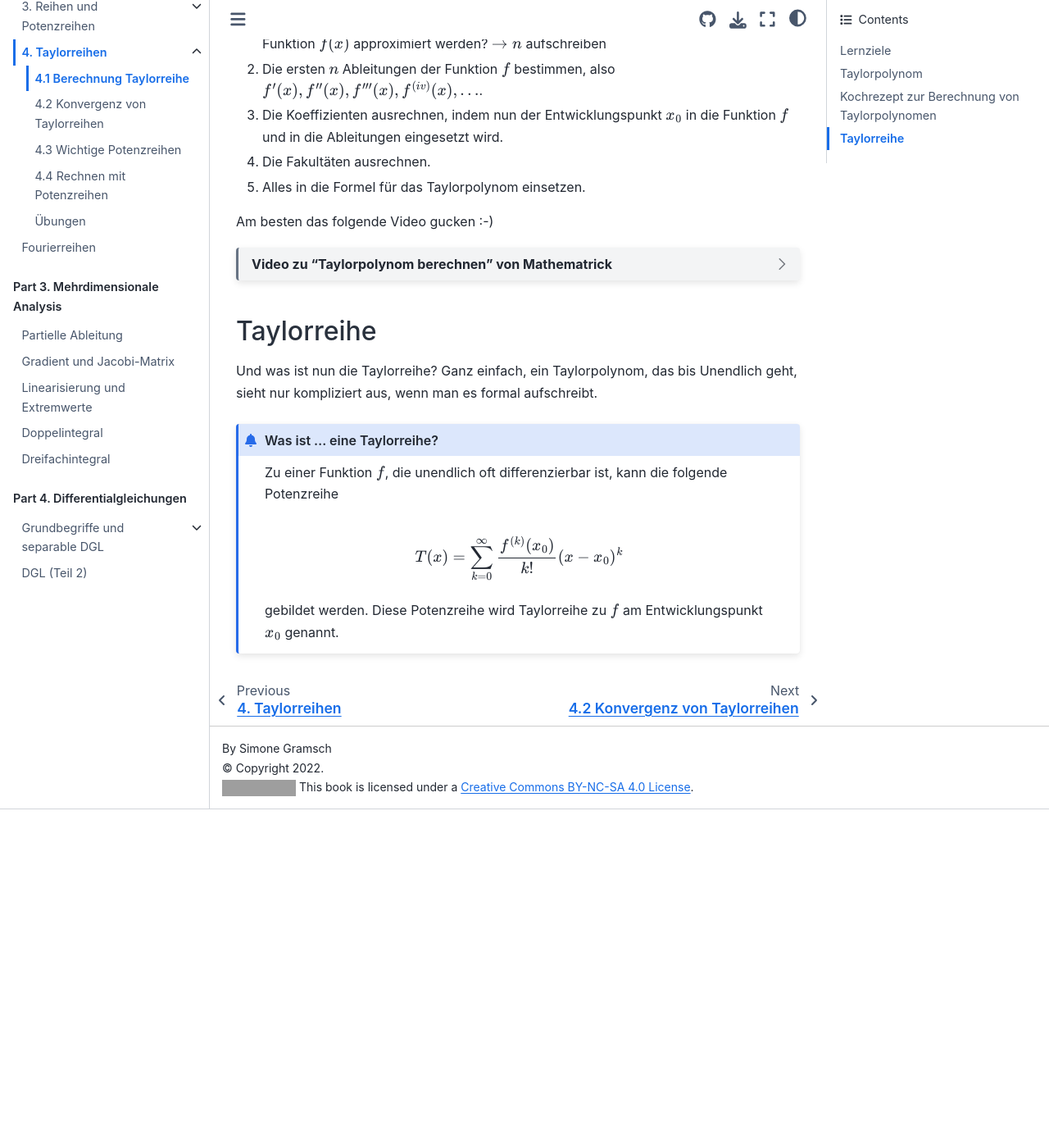
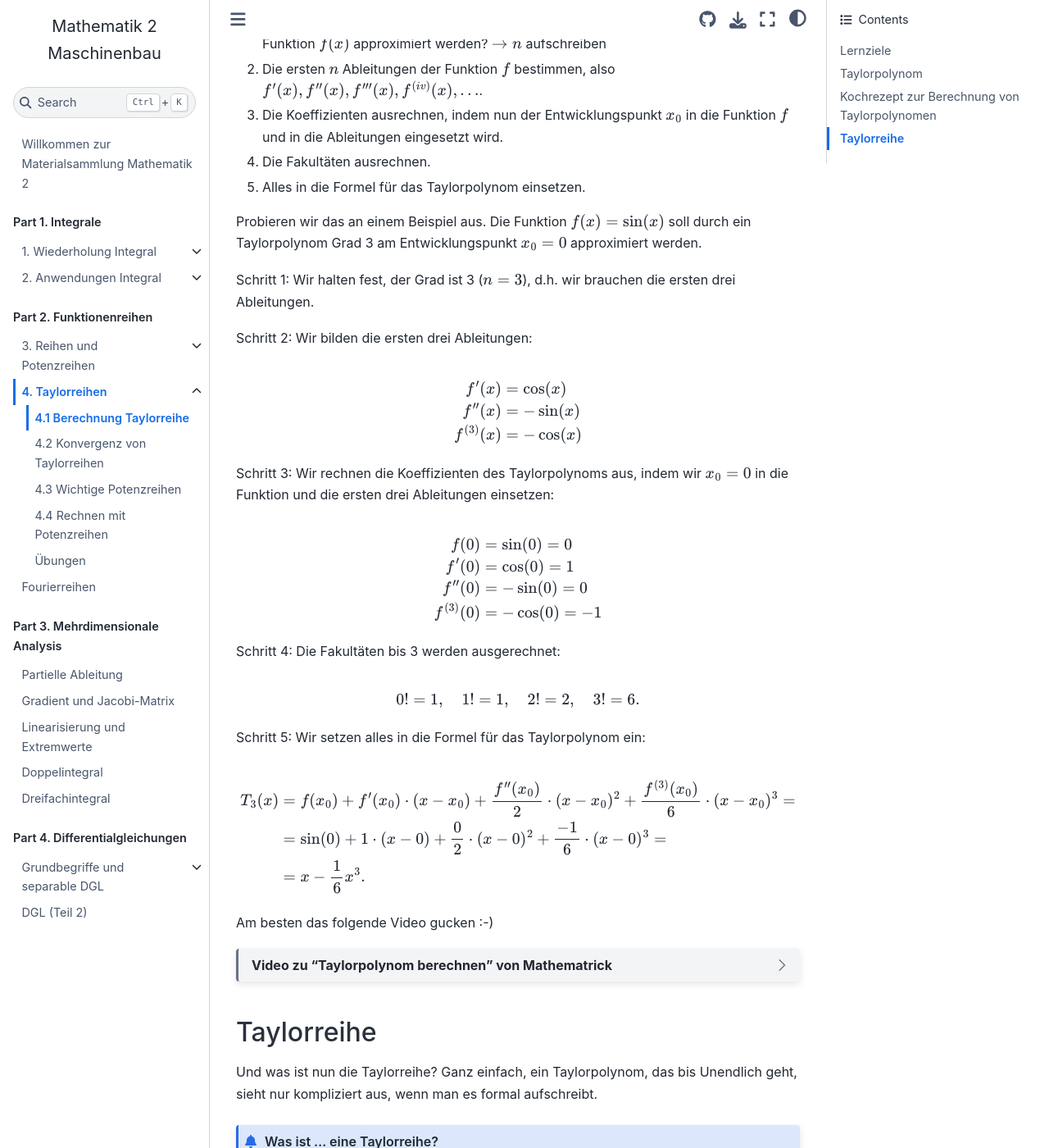
Before and after one commit to gramschs/book_mathe02, a Jupyter Book: the page built from doc/chapter04/chapter04_sec01.md, in a window 1280 px wide and 1400 px high, scrolled down 1243 px. Shown: the whole window at 82% size. Built offline with Jupyter Book 1.0.4 settings and Sphinx 7.4.7 and the Sphinx Book theme 1.1.4, drawn with Linux system fonts in a browser that asks for light colours; before the commit the page ends 2230 px from its top, so only the background shows below that; some of the changed text lies outside the part shown; grey boxes are pictures that could not be loaded.

Commit message:
chapter04, sec01 ready for SoSe23

````diff
--- a/doc/chapter04/chapter04_sec01.md
+++ b/doc/chapter04/chapter04_sec01.md
@@ -4,11 +4,6 @@
 welchem Intervall eine Potenzreihe eine gegebene Funktion gut approximiert. Was
 uns aber noch fehlt ist die Frage, wie wir zu solchen Potenzreihen kommen. Daher
 gibt es in diesem Kapitel eine Anleitung dazu.
-
-```{admonition} Warnung
-:class: warning
-Achtung, dieser Abschnitt des Vorlesungsskriptes wird gerade überarbeitet!!!
-```
 
 ## Lernziele
 
@@ -22,8 +17,9 @@
 ## Taylorpolynom
 
 Für Funktionen, die genügend oft differenzierbar sind, gibt es ein Kochrezept
-zur Berechnung der Koeffizienten dazugehörigen Potenzreihe. Um dieses Kochrezept
-anzuwenden, beschäftigen wir uns zunächst mit dem sogenannten Taylorpolynom.
+zur Berechnung der Koeffizienten der dazugehörigen Potenzreihe. Um dieses
+Kochrezept anzuwenden, beschäftigen wir uns zunächst mit dem sogenannten
+Taylorpolynom.
 
 ```{admonition} Was ist ... ein Taylorpolynom?
 Ein **Taylorpolynom** zu einer Funktion $f$ kann nur gebildet werden, wenn die Funktion $f$ n-mal stetig differenzierbar ist. Wenn das aber der Fall ist, dann wird noch ein Entwicklungspunkt $x_0$ gewählt. Das Taylorpolynom $T_n$ zu $f$ vom Grad $n$ am Entwicklungspunkt $x_0$ ist dann:
@@ -36,13 +32,55 @@
 Dabei steht $k!$ für die Fakultät der Zahl $k$.
 ```
 
+Hier gibt es ein Video, das die Fakultät $k!$ erklärt.
+
+```{dropdown} Video zu "Fakultät" von Mathematrick
+<iframe width="560" height="315" src="https://www.youtube.com/embed/nVdUcZmmU7w" title="YouTube video player" frameborder="0" allow="accelerometer; autoplay; clipboard-write; encrypted-media; gyroscope; picture-in-picture; web-share" allowfullscreen></iframe>
+```
+
 ## Kochrezept zur Berechnung von Taylorpolynomen
 
-1. Erst einmal folgende Frage beantworten: Bis zu welchem Polynomgrad $n$ soll die Funktion $f(x)$ approximiert werden? $\rightarrow n$ aufschreiben
-2. Die ersten $n$ Ableitungen der Funktion $f$ bestimmen, also $f'(x), f''(x), f'''(x), f^{(iv)}(x), \ldots$.
-3. Die Koeffizienten ausrechnen, indem nun der Entwicklungspunkt $x_0$ in die Funktion $f$ und in die Ableitungen eingesetzt wird.
+1. Erst einmal folgende Frage beantworten: Bis zu welchem Polynomgrad $n$ soll
+   die Funktion $f(x)$ approximiert werden? $\rightarrow n$ aufschreiben
+2. Die ersten $n$ Ableitungen der Funktion $f$ bestimmen, also $f'(x), f''(x),
+   f'''(x), f^{(iv)}(x), \ldots$.
+3. Die Koeffizienten ausrechnen, indem nun der Entwicklungspunkt $x_0$ in die
+   Funktion $f$ und in die Ableitungen eingesetzt wird.
 4. Die Fakultäten ausrechnen.
 5. Alles in die Formel für das Taylorpolynom einsetzen.
+
+Probieren wir das an einem Beispiel aus. Die Funktion $f(x)=\sin(x)$ soll durch
+ein Taylorpolynom Grad 3 am Entwicklungspunkt $x_0=0$ approximiert werden.
+
+Schritt 1: Wir halten fest, der Grad ist 3 ($n=3$), d.h. wir brauchen die
+ersten drei Ableitungen.
+
+Schritt 2: Wir bilden die ersten drei Ableitungen:
+
+\begin{align*}
+f'(x)  &= \cos(x) \\
+f''(x) &= -\sin(x) \\
+f^{(3)}(x) &= -\cos(x) \end{align*}
+
+Schritt 3: Wir rechnen die Koeffizienten des Taylorpolynoms aus, indem wir $x_0
+= 0$ in die Funktion und die ersten drei Ableitungen einsetzen:
+
+\begin{align*}
+f(0) &= \sin(0) = 0 \\
+f'(0) &= \cos(0) = 1 \\
+f''(0) &= - \sin(0) = 0 \\
+f^{(3)}(0) &= -\cos(0) = -1 \end{align*}
+
+Schritt 4: Die Fakultäten bis 3 werden ausgerechnet:
+
+$$0!=1, \quad 1!=1, \quad 2!=2, \quad 3!=6.$$
+
+Schritt 5: Wir setzen alles in die Formel für das Taylorpolynom ein:
+\begin{align*} T_3(x) &= f(x_0) + f'(x_0)\cdot (x-x_0) + \frac{f''(x_0)}{2}\cdot
+(x-x_0)^2 + \frac{f^{(3)}(x_0)}{6} \cdot (x-x_0)^3 = \\
+    &= \sin(0) + 1\cdot (x-0) + \frac{0}{2}\cdot (x-0)^2 + \frac{-1}{6}\cdot (x-0)^3 = \\
+    &= x - \frac{1}{6}x^3.
+\end{align*}
 
 Am besten das folgende Video gucken :-)
 
````
